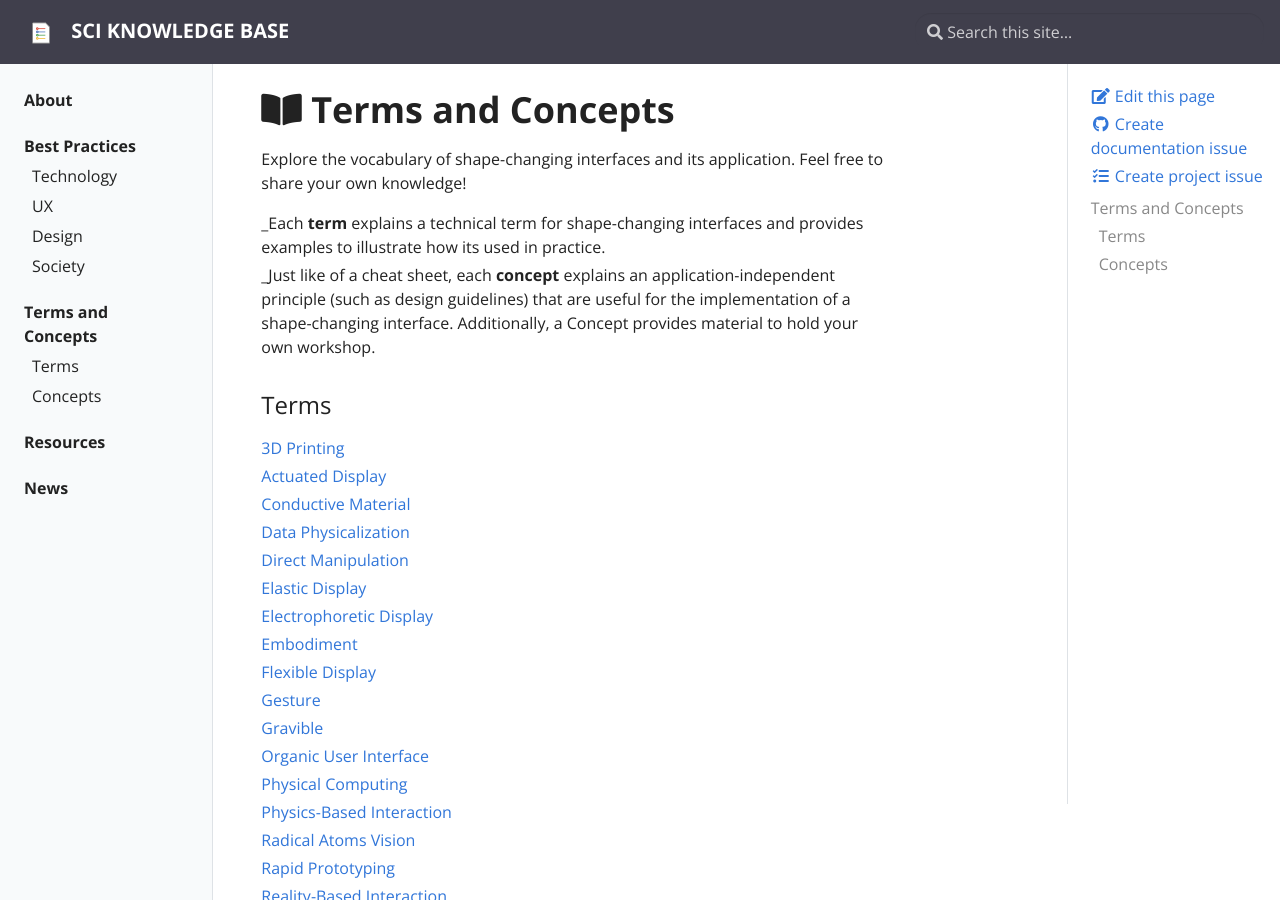
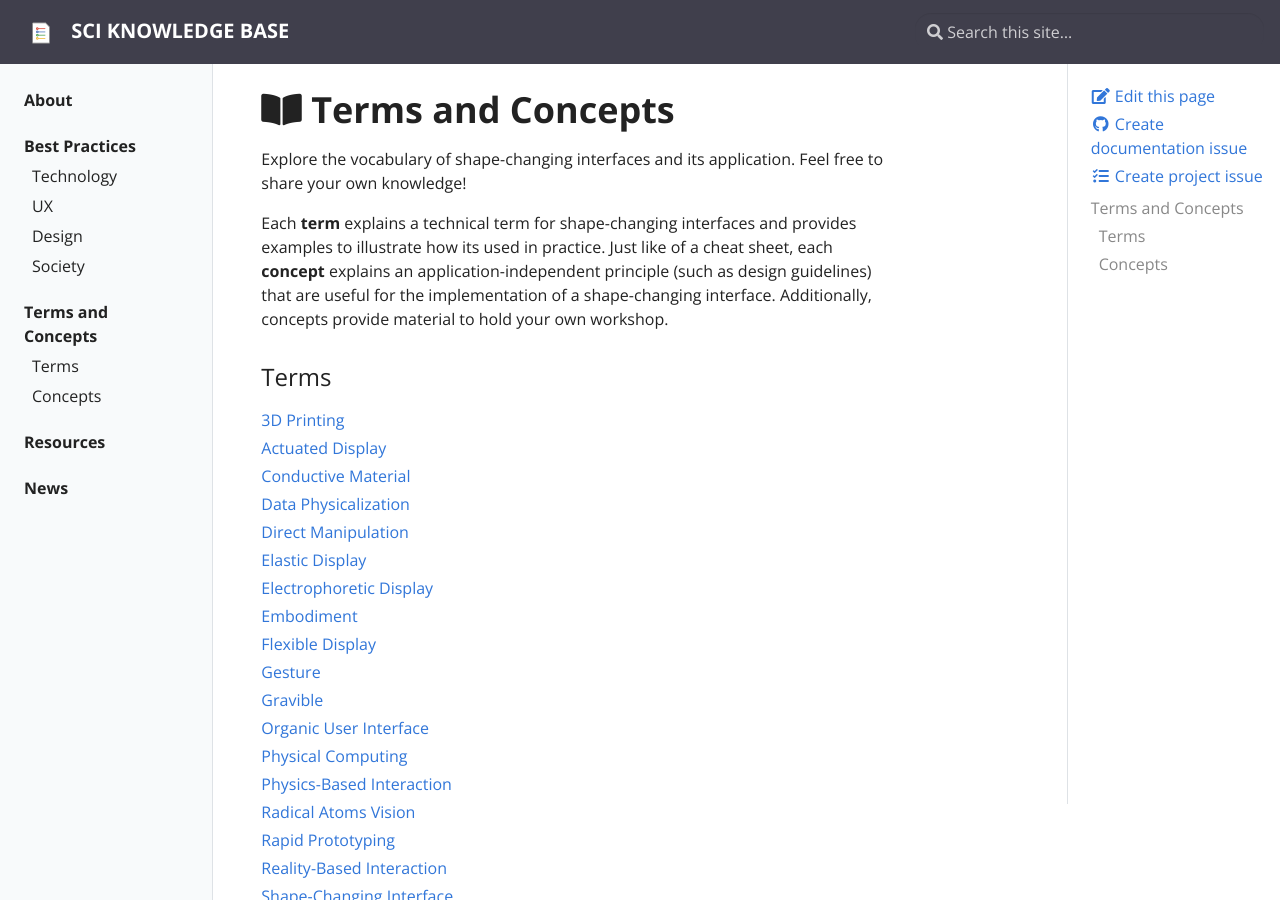
Before and after one commit to visualengineers/sci-knowledge-base, a Jekyll site: the page built from pages/terms-and-concepts.md, in a window 1280 px wide and 900 px high. Built offline with Jekyll 4.4.1, drawn with Linux system fonts in a browser that asks for light colours.

Commit message:
set of gestures

```diff
--- a/pages/terms-and-concepts.md
+++ b/pages/terms-and-concepts.md
@@ -8,8 +8,7 @@
 
 Explore the vocabulary of shape-changing interfaces and its application. Feel free to share your own knowledge!
 
-- _Each **term** explains a technical term for shape-changing interfaces and provides examples to illustrate how its used in practice.
-- _Just like of a cheat sheet, each **concept** explains an application-independent principle (such as design guidelines) that are useful for the implementation of a shape-changing interface. Additionally, a Concept provides material to hold your own workshop.
+Each **term** explains a technical term for shape-changing interfaces and provides examples to illustrate how its used in practice. Just like of a cheat sheet, each **concept** explains an application-independent principle (such as design guidelines) that are useful for the implementation of a shape-changing interface. Additionally, concepts provide material to hold your own workshop.
 
 ### Terms
 <ul>{% for term in site.terms %}
@@ -23,7 +22,6 @@
 {% endfor %}
 </ul>
 
-
 <div class="section-index">
     <hr class="panel-line">
     {% for post in site.docs  %}
```
Also changed, not shown: _concepts/elastic-gestures.md (+1 -1 lines), assets/img/elastic-gestures.jpg (added).
